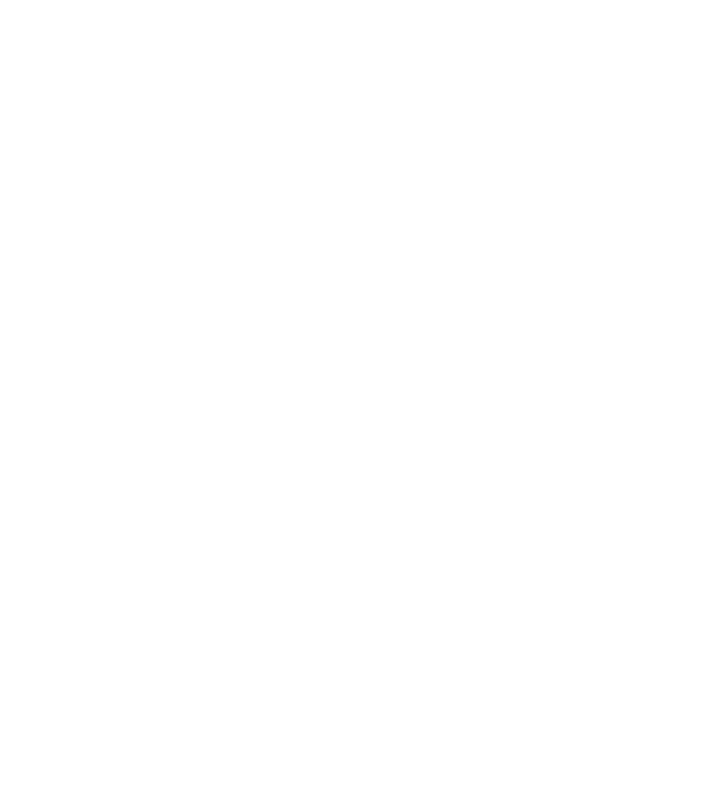
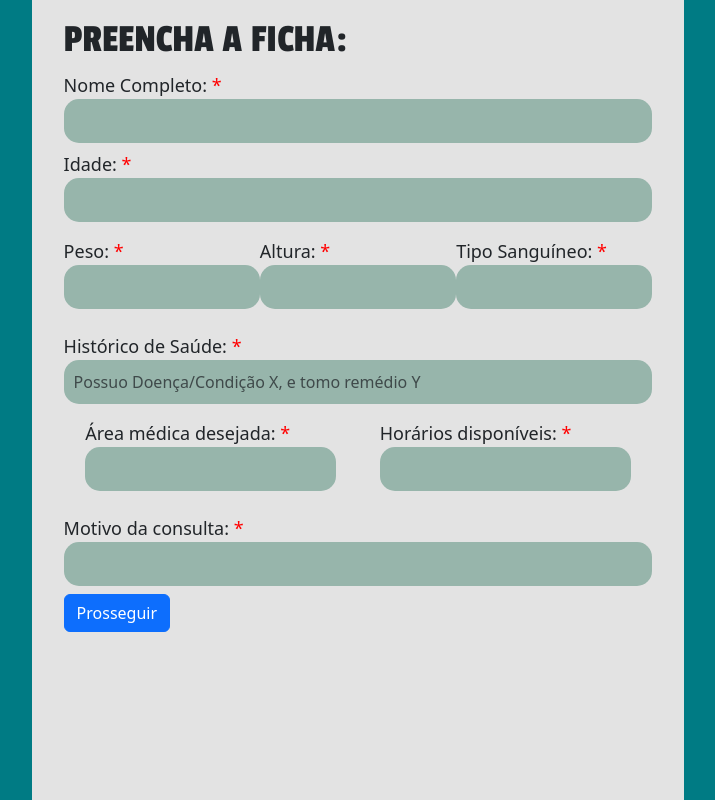
Before and after one commit to gabbzin/saude_pontual, a React (Vite) app in the folder project/frontend-react/: page /fichapessoa in a window 1280 px wide. Before the commit this address had no page. Shown: the whole page, without its empty margins (282-997 px from the left). Built offline with nearby package versions, Linux system fonts and the light colour scheme.

Commit message:
Criação da ficha para agendar consulta de uma pessoa

```diff
--- /dev/null
+++ b/project/frontend-react/src/pages/FichaPessoa.jsx
@@ -0,0 +1,92 @@
+import React from "react";
+
+import Button from "../components/Button"
+import FormInputSchedule from "../components/FormInputSchedule";
+
+import "../styles/fichas.css";
+
+export default function FichaPessoa(){
+    return (
+        <div id="container_ficha">
+            <main id="ficha">
+                <h1>PREENCHA A FICHA:</h1>
+                <form action="POST">
+                    <FormInputSchedule
+                        id={"name"}
+                        required={true}
+                        iconrequired={"*"}
+                        label={"Nome Completo:"}
+                        type={"text"}
+                    />
+                    <FormInputSchedule
+                        id={"idade"}
+                        required={true}
+                        iconrequired={"*"}
+                        label={"Idade:"}
+                        type={"text"}
+                    />
+                    <div id="peso_altura_sangue">
+                        <FormInputSchedule
+                            id={"Peso"}
+                            required={true}
+                            iconrequired={"*"}
+                            label={"Peso:"}
+                            type={"text"}
+                        />
+                        <FormInputSchedule
+                            id={"altura"}
+                            required={true}
+                            iconrequired={"*"}
+                            label={"Altura:"}
+                            type={"text"}
+                        />
+                        <FormInputSchedule
+                            id={"tipo_sanguineo"}
+                            required={true}
+                            iconrequired={"*"}
+                            label={"Tipo Sanguíneo:"}
+                            type={"text"}
+                        />
+                    </div>
+                    <FormInputSchedule
+                        id={"historico_de_saude"}
+                        iconrequired={"*"}
+                        label={"Histórico de Saúde:"}
+                        required={true}
+                        type={"text"}
+                        placeholder={"Possuo Doença/Condição X, e tomo remédio Y"}
+                    />
+                    <div id="area_medica_e_horarios">
+                        <FormInputSchedule
+                            id={"area_medica_desejada"}
+                            iconrequired={"*"}
+                            label={"Área médica desejada:"}
+                            required={true}
+                            type={"text"}
+                        />
+                        <FormInputSchedule
+                            id={"horarios_disponiveis"}
+                            iconrequired={"*"}
+                            label={"Horários disponíveis:"}
+                            required={true}
+                            type={"select"}
+                            options={{
+
+                            }}
+                        />
+                    </div>
+                    <FormInputSchedule
+                        id={"motivo_da_consulta"}
+                        iconrequired={"*"}
+                        label={"Motivo da consulta:"}
+                        required={true}
+                        type={"text"}
+                    />
+                    <Button
+                        text={"Prosseguir"}
+                    />
+                </form>
+            </main>
+        </div>
+    );
+}
--- a/project/frontend-react/src/routes/routes.jsx
+++ b/project/frontend-react/src/routes/routes.jsx
@@ -3,6 +3,7 @@
 import Login from "../pages/Login";
 import Cadastro from "../pages/Cadastro";
 import Home from "../pages/Home"
+import FichaPessoa from "../pages/FichaPessoa";
 
 const AppRoutes = () => {
     console.log("Rotas renderizadas");
@@ -12,6 +13,7 @@
                 <Route path="/login" element={<Login />} />
                 <Route path="/cadastro" element={<Cadastro />} />
                 <Route path="/" element={<Home />} />
+                <Route path="/fichapessoa" element={<FichaPessoa />}/>
             </Routes>
         </BrowserRouter>
     );
--- /dev/null
+++ b/project/frontend-react/src/styles/fichas.css
@@ -0,0 +1,28 @@
+@import url('https://fonts.googleapis.com/css2?family=Inter:ital,opsz,wght@0,14..32,100..900;1,14..32,100..900&display=swap');
+
+#container_ficha {
+    height: 100vh;
+    background-color: #007B84;
+}
+
+#ficha {
+    width: 51%;
+    height: 100vh;
+    background-color: #E3E3E3;
+    margin: auto;
+    padding: 1em 2em;
+}
+
+h1 {
+    font-family: "Passion One";
+}
+
+#peso_altura_sangue {
+    display: flex;
+    justify-content: space-between;
+}
+
+#area_medica_e_horarios {
+    display: flex;
+    justify-content: space-around;
+}
```
